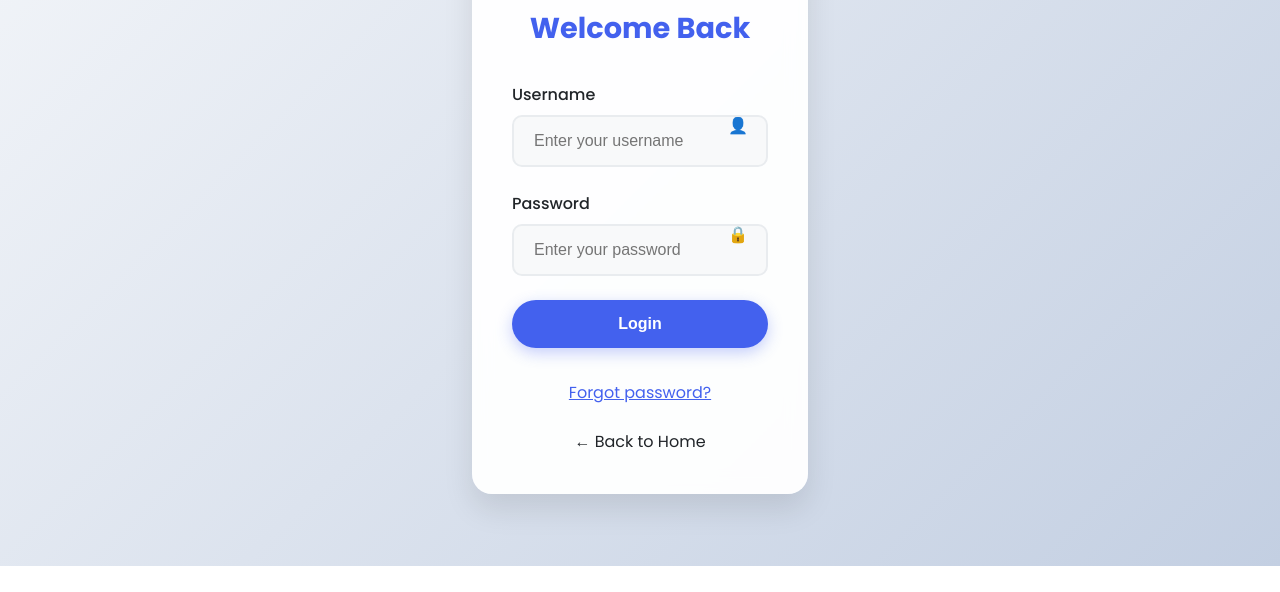
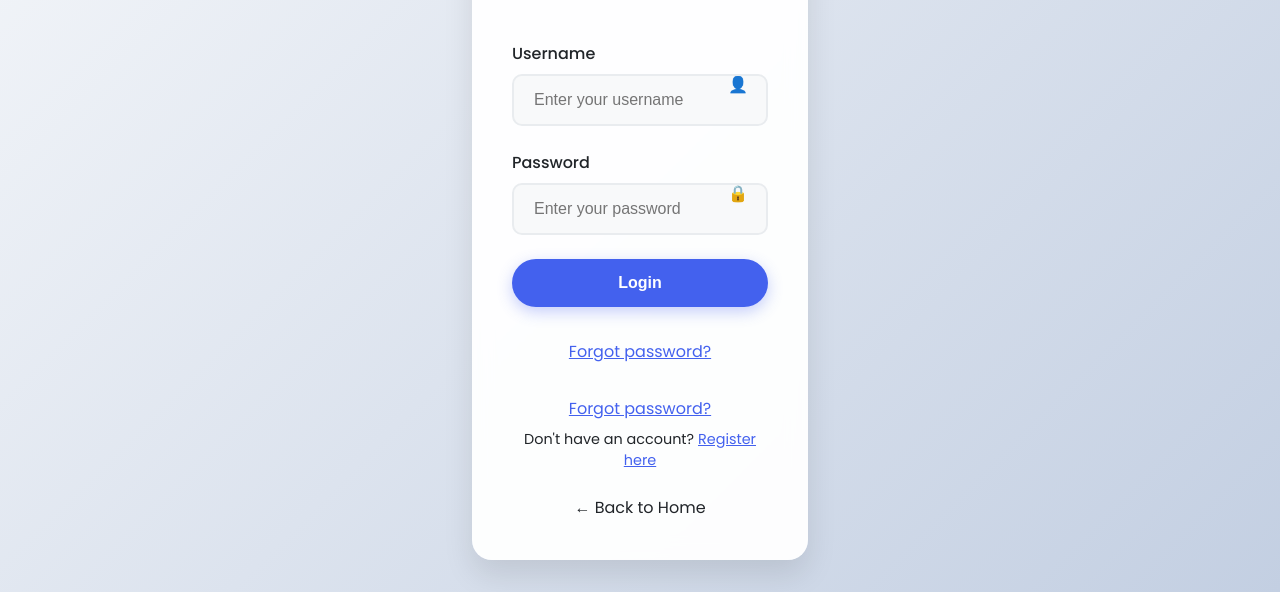
Before and after one commit to Alert9820/Crane, a website: page public/login.html in a window 1280 px wide. Shown: the part 234-826 px from the top of the page. Before the commit the page ends 800 px from the top, so only its background shows below. Drawn offline with nearby package versions, Linux system fonts and the light colour scheme.

Commit message:
Update login.html

```diff
--- a/public/login.html
+++ b/public/login.html
@@ -214,6 +214,14 @@
                 <div style="text-align: center; margin-top: 1rem;">
                     <a href="#" class="btn-link">Forgot password?</a>
                 </div>
+                <div style="text-align: center; margin-top: 1rem;">
+    <a href="#" class="btn-link">Forgot password?</a>
+</div>
+
+<div style="text-align: center; margin-top: 0.5rem; font-size: 0.9rem;">
+    Don't have an account?
+    <a href="signup.html" style="color: var(--primary); text-decoration: underline;">Register here</a>
+</div>
             </form>
 
             <div class="back-btn animate__animated animate__fadeIn animate__delay-2s" onclick="window.location.href='index.html'">
```
